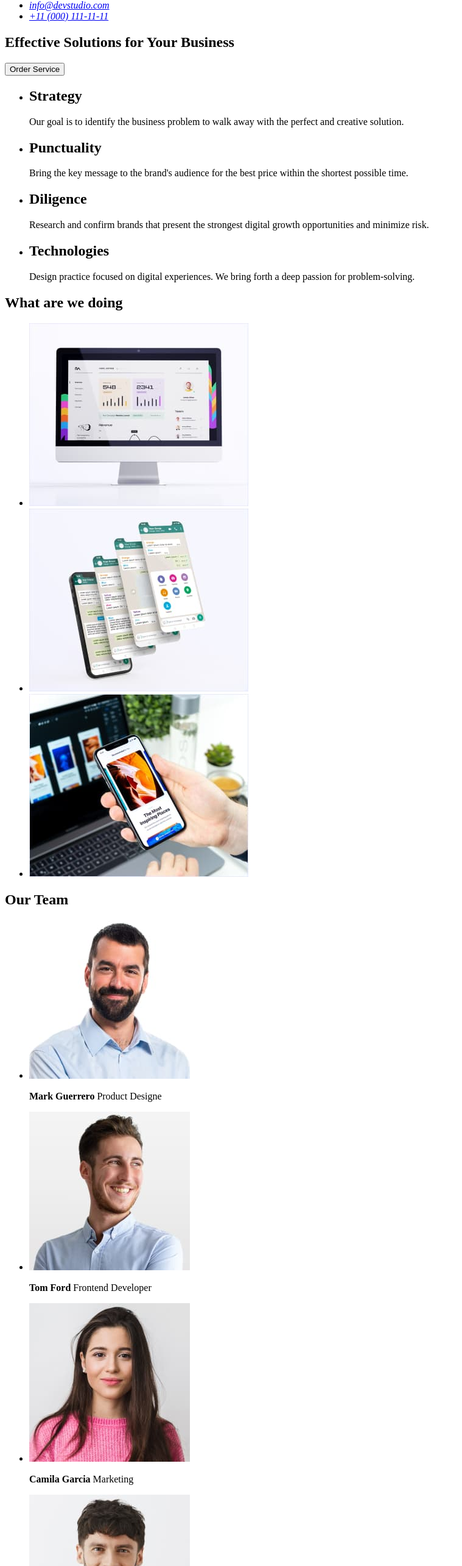
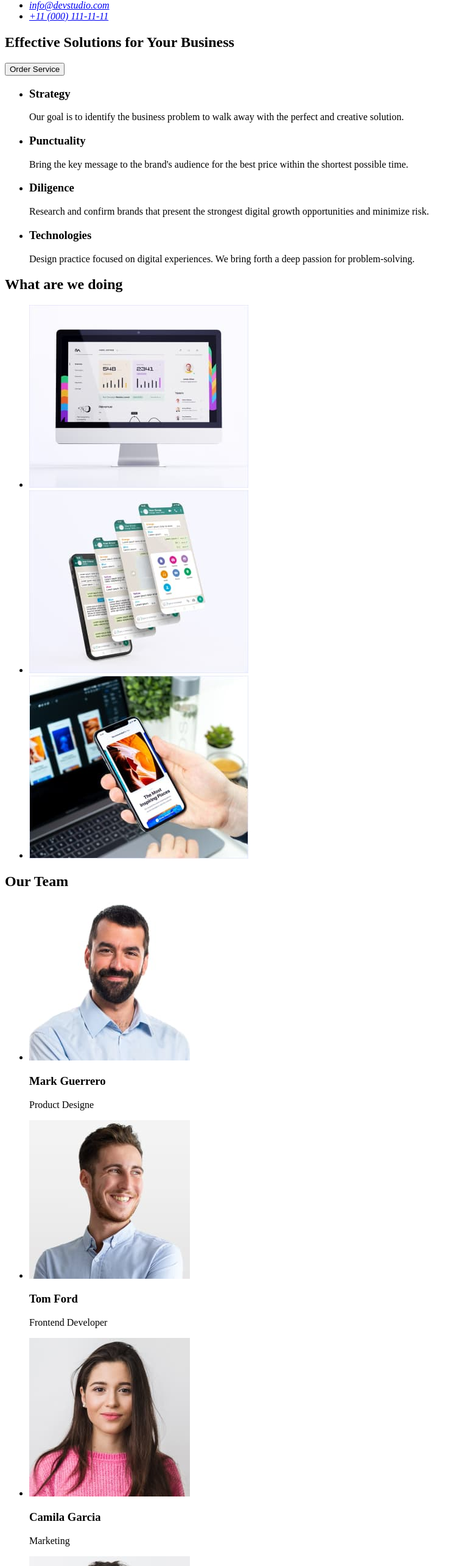
Before and after one commit to serhiiriazantsev/goit-markup-hw-01, a plain HTML site: page index.html in a window 1280 px wide. Shown: the part 112-2680 px from the top of the page at 61% size, without its empty margins (0-759 px from the left). Drawn offline with Linux system fonts and the light colour scheme.

Commit message:
add html

```diff
--- a/index.html
+++ b/index.html
@@ -10,7 +10,7 @@
 
     <header>
         <nav>
-            <a href="index.html">WebStudio</a>
+            <a href="./index.html">WebStudio</a>
             <ul>
                 <li><a href="/">Studio</a></li>
                 <li><a href="/">Portfolio</a></li>
@@ -20,7 +20,7 @@
         <address>
             <ul>
                 <li><a href="mailto:info@devstudio.com">info@devstudio.com</a></li>
-                <li><a href="call:+110001111111">+11 (000) 111-11-11</a></li>
+                <li><a href="tel:+110001111111">+11 (000) 111-11-11</a></li>
             </ul>
         </address>
     </header>
@@ -34,28 +34,28 @@
         <section>
             <ul>
                 <li>
-                    <h2>Strategy</h2>
+                    <h3>Strategy</h3>
                     <p>
                         Our goal is to identify the business
                     problem to walk away with the perfect and creative solution.
                 </p>
                 </li>
                 <li>
-                    <h2>Punctuality</h2>
+                    <h3>Punctuality</h3>
                     <p>
                         Bring the key message to the brand's audience
                     for the best price within the shortest possible time.
                     </p>
                 </li>
                 <li>
-                    <h2>Diligence</h2>
+                    <h3>Diligence</h3>
                     <p>
                         Research and confirm brands that present the strongest
                     digital growth opportunities and minimize risk.
                     </p>
                 </li>
                 <li>
-                    <h2>Technologies</h2>
+                    <h3>Technologies</h3>
                     <p>
                         Design practice focused on digital experiences.
                     We bring forth a deep passion for problem-solving.
@@ -84,34 +84,30 @@
             <ul>
                 <li>
                     <img src="./images/mark-01.jpg" alt="Mark Guerrero" width="264" height="260">
-                    <p>
-                        <strong>Mark Guerrero</strong> Product Designe
-                    </p>
+                    <h3>Mark Guerrero</h3>
+                    <p>Product Designe</p>
                 </li>
                 <li>
                     <img src="./images/tom-02.jpg" alt="Tom Ford" width="264" height="260">
-                    <p>
-                        <strong>Tom Ford</strong> Frontend Developer
-                    </p>
+                    <h3>Tom Ford</h3>
+                    <p>Frontend Developer</p>
                 </li>
                 <li>
                     <img src="./images/camila-03.jpg" alt="Camila Garcia" width="264" height="260">
-                    <p>
-                        <strong>Camila Garcia</strong> Marketing
-                    </p>
+                    <h3>Camila Garcia</h3>
+                    <p>Marketing</p>
                 </li>
                 <li>
                     <img src="./images/daniel-04.jpg" alt="Daniel Wilson" width="264" height="260">
-                    <p>
-                        <strong>Daniel Wilson</strong> UI Designer
-                    </p>
+                    <h3>Daniel Wilson</h3>
+                    <p>UI Designer</p>
                 </li>
             </ul>
         </section>
     </main>
 
     <footer>
-        <a href="index.html">WebStudio</a>
+        <a href="./index.html">WebStudio</a>
         <p>
             Increase the flow of customers and sales
         for your business with digital marketing & growth solutions.
```
